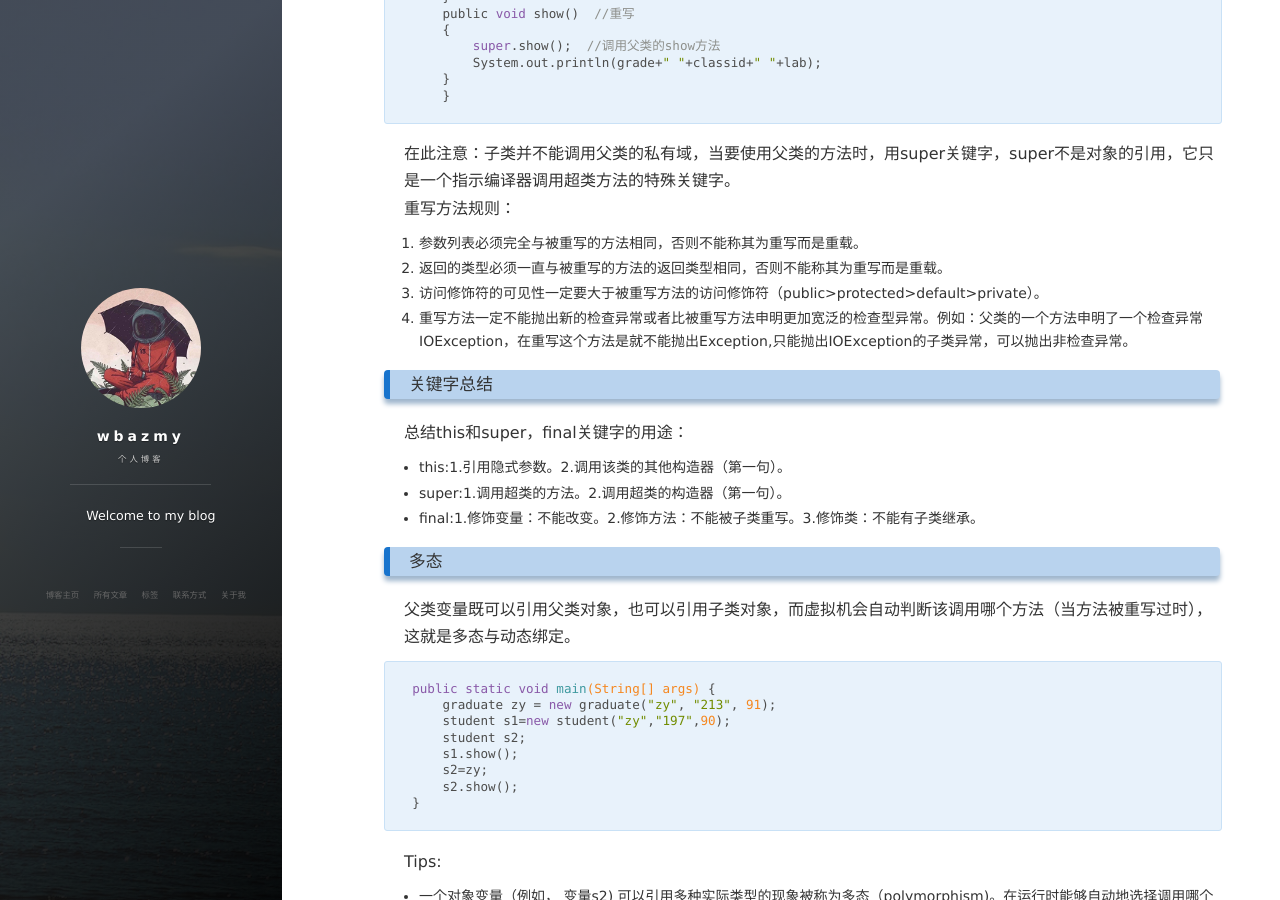
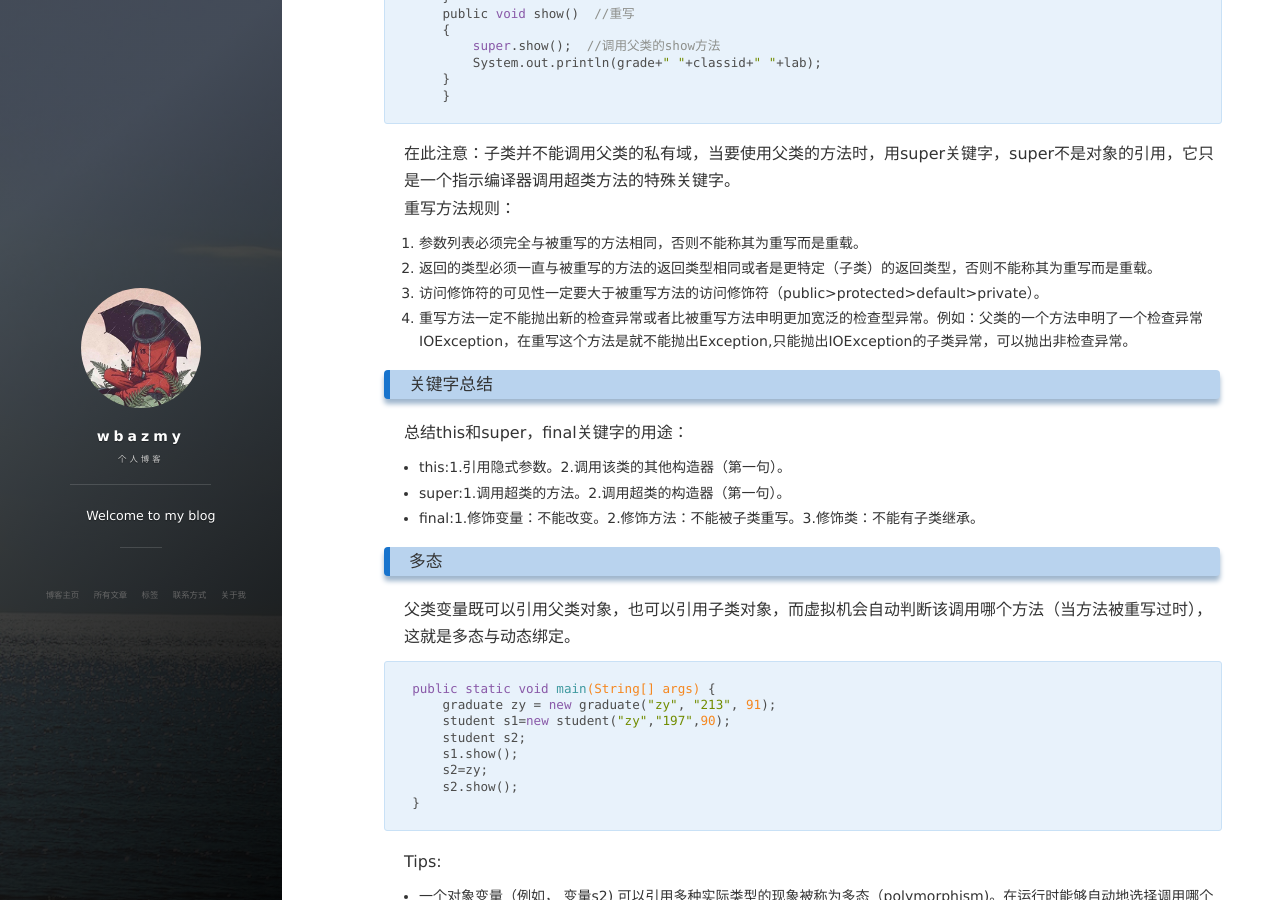
Before and after one commit to wbazmy/wbazmy.github.io, a Jekyll site: the page built from _posts/2021-10-04-继承.md, in a window 1280 px wide and 900 px high, scrolled down 1244 px. Built offline with Jekyll 4.4.1, drawn with Linux system fonts in a browser that asks for light colours; nearby versions of some CDN libraries; comment, search, counter and statistics services are not loaded.

Commit message:
Update 2021-10-04-继承.md

```diff
--- a/_posts/2021-10-04-继承.md
+++ b/_posts/2021-10-04-继承.md
@@ -47,7 +47,7 @@ public class graduate extends student {  //研究生
 在此注意：子类并不能调用父类的私有域，当要使用父类的方法时，用super关键字，super不是对象的引用，它只是一个指示编译器调用超类方法的特殊关键字。
 重写方法规则：
 1. 参数列表必须完全与被重写的方法相同，否则不能称其为重写而是重载。
-2. 返回的类型必须一直与被重写的方法的返回类型相同，否则不能称其为重写而是重载。
+2. 返回的类型必须一直与被重写的方法的返回类型相同或者是更特定（子类）的返回类型，否则不能称其为重写而是重载。
 3. 访问修饰符的可见性一定要大于被重写方法的访问修饰符（public>protected>default>private）。
 4. 重写方法一定不能抛出新的检查异常或者比被重写方法申明更加宽泛的检查型异常。例如：父类的一个方法申明了一个检查异常IOException，在重写这个方法是就不能抛出Exception,只能抛出IOException的子类异常，可以抛出非检查异常。
 
```
